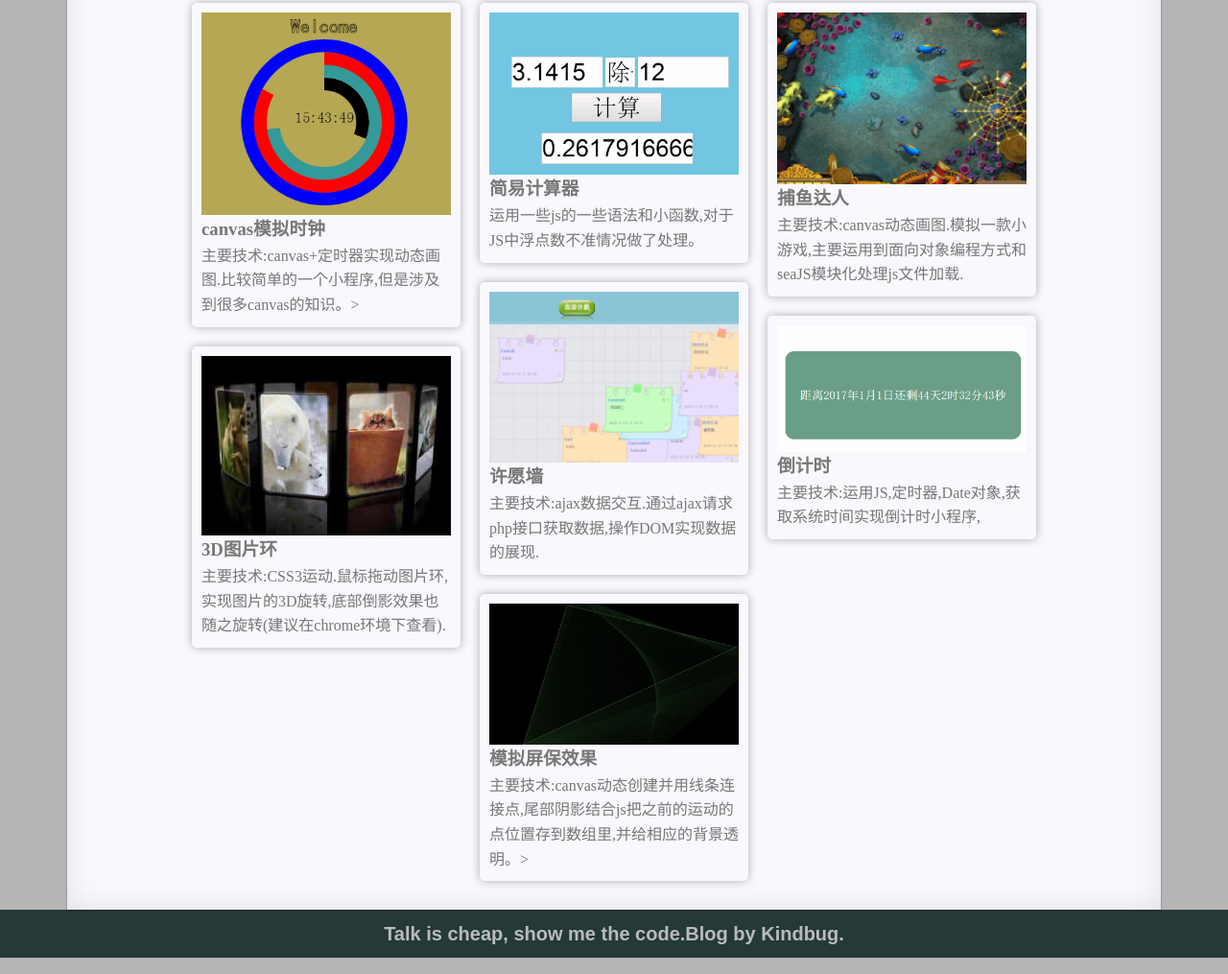
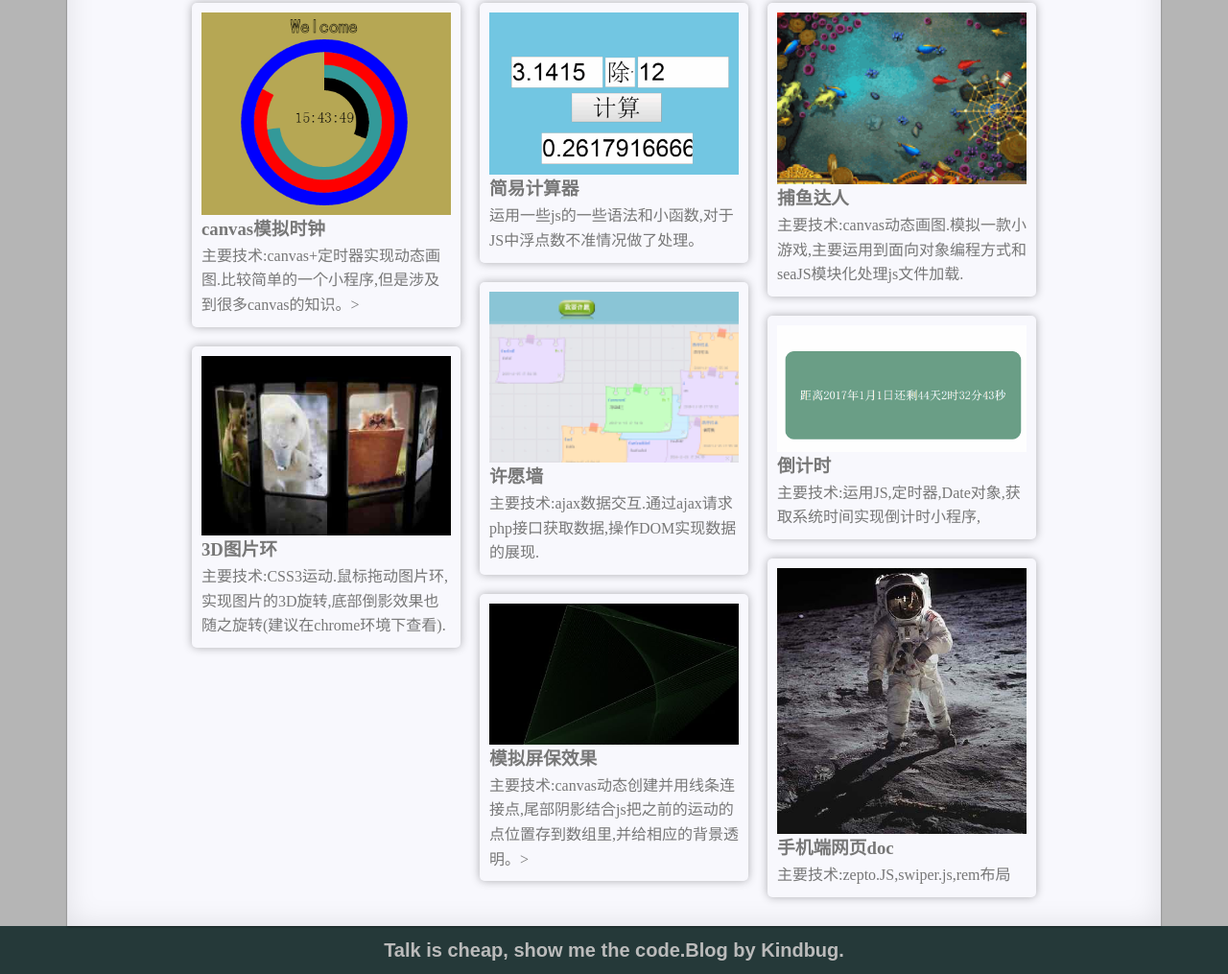
Before and after one commit to xingyada/xingyada.github.io, a plain HTML site: page demo.html in a window 1280 px wide. Shown: the part 146-1161 px from the top of the page at 96% size. Drawn offline with Linux system fonts and the light colour scheme.

Commit message:
1203 add index link

```diff
--- a/demo.html
+++ b/demo.html
@@ -119,6 +119,13 @@
 							<h3>倒计时</h3>
 							<p>主要技术:运用JS,定时器,Date对象,获取系统时间实现倒计时小程序,</p>
 						</li>
+						<li>
+							<a class="a-img" href="./demo/doctorFinish/index.html">
+								<img src="./demo/doctorFinish/img/banner.jpg">
+							</a>
+							<h3>手机端网页doc</h3>
+							<p>主要技术:zepto.JS,swiper.js,rem布局</p>
+						</li>
 					</ul>
 				</div>
 			</div>
```
Also changed, not shown: index.html (+1 -1 lines).
